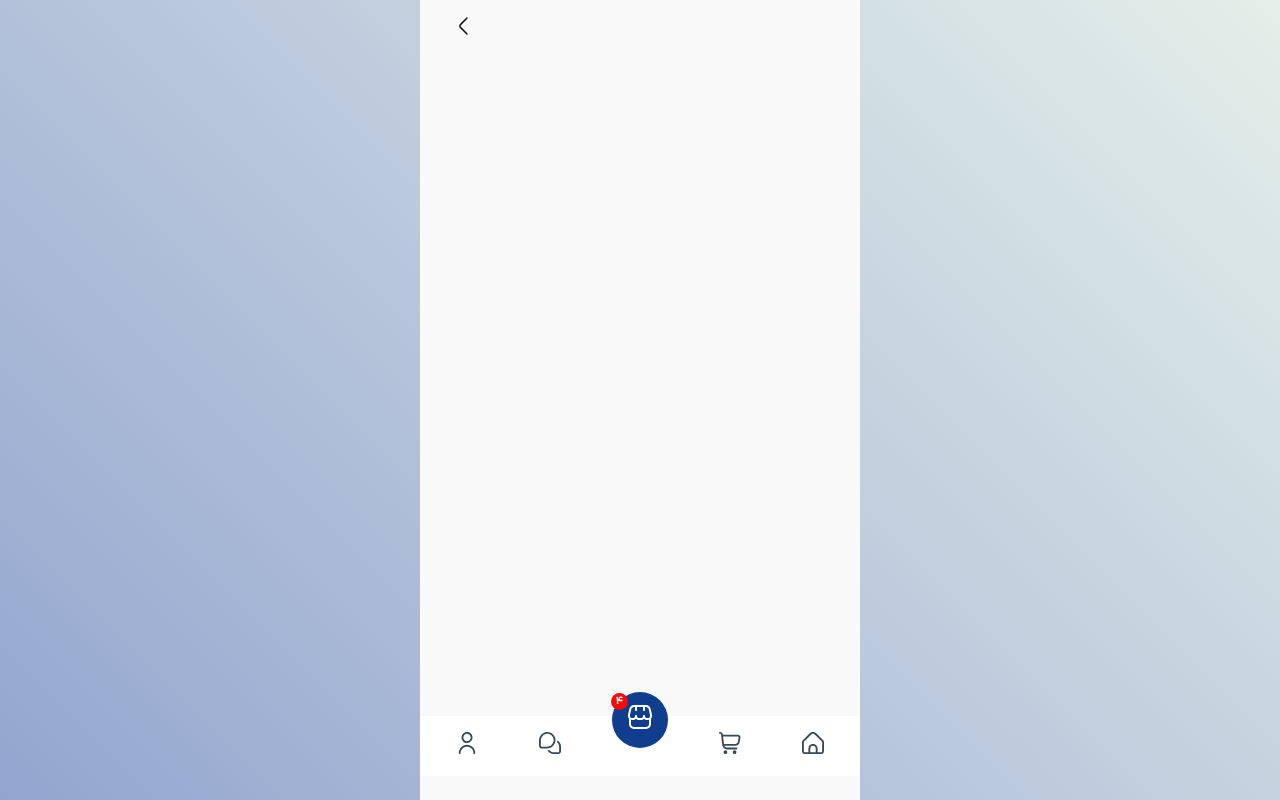
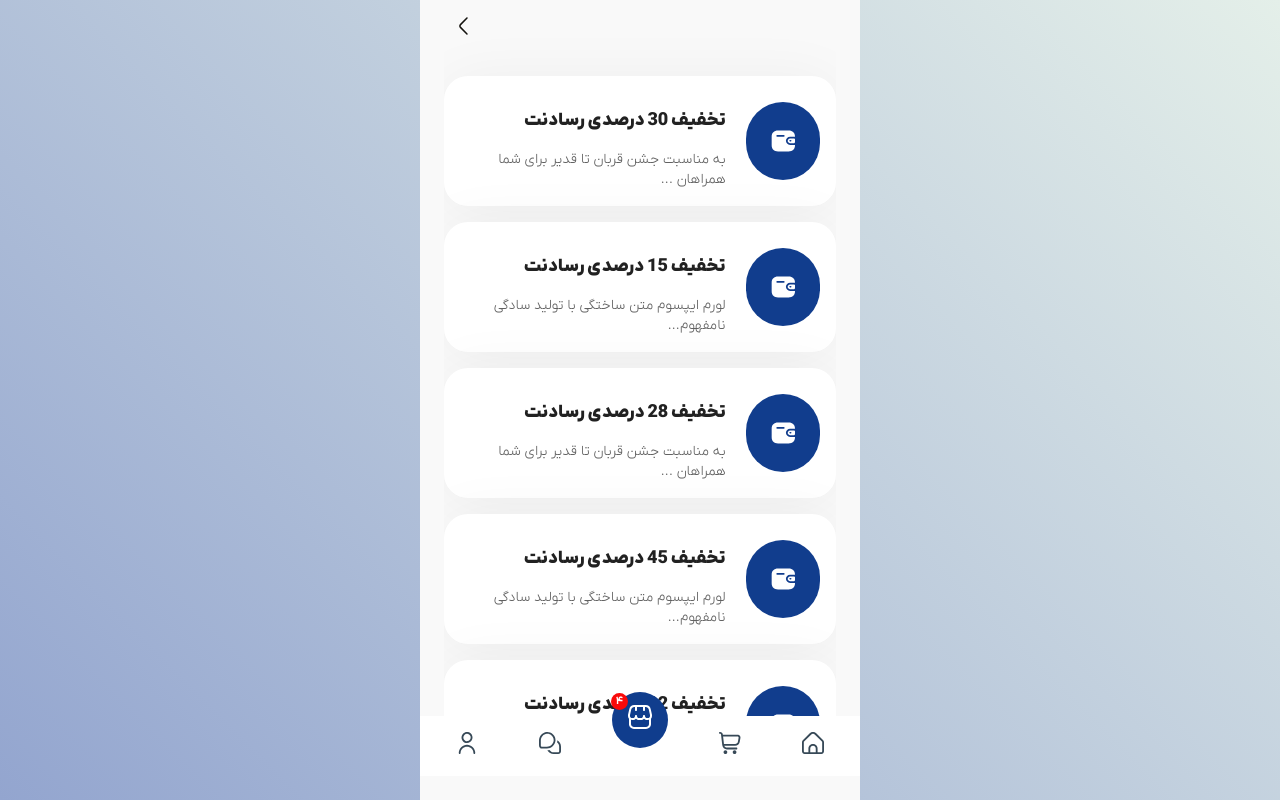
Before and after one commit to amzxir/rasa-app, a React (Vite) app: page /notification in a window 1280 px wide. Built offline with nearby package versions, Linux system fonts and the light colour scheme.

Commit message:
end notif

```diff
--- /dev/null
+++ b/src/assets/sass/dark/market/notification.module.scss
@@ -0,0 +1,52 @@
+.card_notif{
+    width: 100%;
+    height: 100%;
+    padding: 16px;
+    border-radius: 24px;
+    gap: 20px;
+    background: #2A2A2A;
+    box-shadow: 0px 4px 60px 0px #04060F0D;
+    box-sizing: border-box;
+    display: flex;
+    justify-content: space-between;
+    align-items: center;
+    margin-bottom: 1rem;
+
+    .icon_notif{
+        width: 38px;
+        height: 38px;
+        padding: 20px;
+        border-radius: 100px;
+        background: #3282F9;
+        display: flex;
+        align-items: center;
+        justify-content: center;
+
+        svg{
+
+        }
+    }
+
+    .content{
+
+        .title{
+            font-size: 18px;
+            font-weight: 700;
+            line-height: 22px;
+            letter-spacing: 0em;
+            color: #ffffff;
+
+        }
+
+        .des{
+            font-family: "font-light" !important;
+            font-size: 14px;
+            font-weight: 500;
+            line-height: 20px;
+            letter-spacing: 0.20000000298023224px;
+            color: #ffffff;
+            margin: 0;
+        }
+    }
+
+}
--- /dev/null
+++ b/src/assets/sass/light/market/notification.module.scss
@@ -0,0 +1,53 @@
+.card_notif{
+    text-decoration: none;
+    width: 100%;
+    height: 100%;
+    padding: 16px;
+    border-radius: 24px;
+    gap: 20px;
+    background: #FFFFFF;
+    box-shadow: 0px 4px 60px 0px #04060F0D;
+    box-sizing: border-box;
+    display: flex;
+    justify-content: space-between;
+    align-items: center;
+    margin-bottom: 1rem;
+
+    .icon_notif{
+        width: 38px;
+        height: 38px;
+        padding: 20px;
+        border-radius: 100px;
+        background: #113D8D;
+        display: flex;
+        align-items: center;
+        justify-content: center;
+
+        svg{
+
+        }
+    }
+
+    .content{
+
+        .title{
+            font-size: 18px;
+            font-weight: 700;
+            line-height: 22px;
+            letter-spacing: 0em;
+            color: #212121;
+
+        }
+
+        .des{
+            font-family: "font-light" !important;
+            font-size: 14px;
+            font-weight: 500;
+            line-height: 20px;
+            letter-spacing: 0.20000000298023224px;
+            color: #616161;
+            margin: 0;
+        }
+    }
+
+}
--- /dev/null
+++ b/src/assets/svg/exclude.jsx
@@ -0,0 +1,20 @@
+import React from "react";
+
+export default function Exclude() {
+  return (
+    <svg
+      width="24"
+      height="22"
+      viewBox="0 0 24 22"
+      fill="none"
+      xmlns="http://www.w3.org/2000/svg"
+    >
+      <path
+        fillRule="evenodd"
+        clipRule="evenodd"
+        d="M19.0637 6.77877H24C24 2.81536 21.6251 0.5 17.6014 0.5H7.06514C3.04144 0.5 0.666626 2.81536 0.666626 6.72821V15.2718C0.666626 19.1846 3.04144 21.5 7.06514 21.5H17.6014C21.6251 21.5 24 19.1846 24 15.2718V14.9078H19.0637C16.7727 14.9078 14.9155 13.0971 14.9155 10.8635C14.9155 8.6299 16.7727 6.81921 19.0637 6.81921V6.77877ZM19.0637 8.51781H23.1288C23.6099 8.51781 24 8.89806 24 9.36712V12.3195C23.9944 12.7862 23.6076 13.1633 23.1288 13.1688H19.157C17.9972 13.184 16.983 12.4098 16.72 11.3084C16.5882 10.6247 16.7732 9.91916 17.2252 9.38092C17.6773 8.84268 18.3502 8.52675 19.0637 8.51781ZM19.24 11.6218H19.6237C20.1162 11.6218 20.5155 11.2325 20.5155 10.7523C20.5155 10.2721 20.1162 9.88276 19.6237 9.88276H19.24C19.0044 9.88006 18.7775 9.96941 18.6099 10.1309C18.4424 10.2923 18.3481 10.5125 18.3481 10.7422C18.3481 11.2241 18.7457 11.6163 19.24 11.6218ZM6.19403 6.77877H12.7792C13.2718 6.77877 13.6711 6.38947 13.6711 5.90924C13.6711 5.42902 13.2718 5.03972 12.7792 5.03972H6.19403C5.7055 5.03969 5.30786 5.42286 5.30218 5.89913C5.30215 6.38102 5.6998 6.77323 6.19403 6.77877Z"
+        fill="white"
+      />
+    </svg>
+  );
+}
--- a/src/components/platform/market/notification/notification.jsx
+++ b/src/components/platform/market/notification/notification.jsx
@@ -1,10 +1,110 @@
-import React from 'react'
-import { Box } from '@mui/material'
+import React, { useContext, useState } from "react";
+import { Box } from "@mui/material";
+import { useTheme } from "@mui/material/styles";
+import ColorModeContext from "../../../../context/color-mode-context";
+import LightStyles from "../../../../assets/sass/light/market/notification.module.scss";
+import DarkStyles from "../../../../assets/sass/dark/market/notification.module.scss";
+import Exclude from "../../../../assets/svg/exclude";
+import { NavLink } from "react-router-dom";
 
 export default function Notification() {
+  // start function darkmode
+  const theme = useTheme();
+  const { colorMode } = useContext(ColorModeContext);
+  // end function darkmode
+  // start fetch data notification
+  const notification = [
+    {
+      id: 1,
+      title: " تخفیف 30 درصدی رسادنت",
+      description: "به مناسبت جشن قربان تا قدیر برای شما همراهان عزیز",
+    },
+    {
+      id: 2,
+      title: " تخفیف 15 درصدی رسادنت",
+      description:
+        "لورم ایپسوم متن ساختگی با تولید سادگی نامفهوم از صنعت چاپ و با استفاده از طراحان گرافیک است.",
+    },
+    {
+      id: 3,
+      title: " تخفیف 28 درصدی رسادنت",
+      description: "به مناسبت جشن قربان تا قدیر برای شما همراهان عزیز",
+    },
+    {
+      id: 4,
+      title: " تخفیف 45 درصدی رسادنت",
+      description:
+        "لورم ایپسوم متن ساختگی با تولید سادگی نامفهوم از صنعت چاپ و با استفاده از طراحان گرافیک",
+    },
+    {
+      id: 5,
+      title: " تخفیف 12 درصدی رسادنت",
+      description: "به مناسبت جشن قربان تا قدیر برای شما همراهان عزیز",
+    },
+    {
+      id: 6,
+      title: " تخفیف 76 درصدی رسادنت",
+      description:
+        "لورم ایپسوم متن ساختگی با تولید سادگی نامفهوم از صنعت چاپ و با استفاده",
+    },
+    {
+      id: 7,
+      title: " تخفیف 45 درصدی رسادنت",
+      description: "به مناسبت جشن قربان تا قدیر برای شما همراهان عزیز",
+    },
+  ];
+  const [notifData, setNotifData] = useState(notification);
+  // end fetch data notification
   return (
     <Box sx={{ mt: 5, mb: 5 }}>
-
+      {notifData.map((i) => {
+        return (
+          <NavLink
+          key={i.id}
+            className={
+              theme.palette.mode === "light"
+                ? LightStyles.card_notif
+                : DarkStyles.card_notif
+            }
+          >
+            <div
+              className={
+                theme.palette.mode === "light"
+                  ? LightStyles.icon_notif
+                  : DarkStyles.icon_notif
+              }
+            >
+              <Exclude />
+            </div>
+            <div
+              className={
+                theme.palette.mode === "light"
+                  ? LightStyles.content
+                  : DarkStyles.content
+              }
+            >
+              <p
+                className={
+                  theme.palette.mode === "light"
+                    ? LightStyles.title
+                    : DarkStyles.title
+                }
+              >
+                {i.title}
+              </p>
+              <p
+                className={
+                  theme.palette.mode === "light"
+                    ? LightStyles.des
+                    : DarkStyles.des
+                }
+              >
+                {i.description.slice(0 , 45)}...
+              </p>
+            </div>
+          </NavLink>
+        );
+      })}
     </Box>
-  )
+  );
 }
```
Also changed, not shown: src/components/platform/market/landing/landing.jsx (+19 -19 lines).
